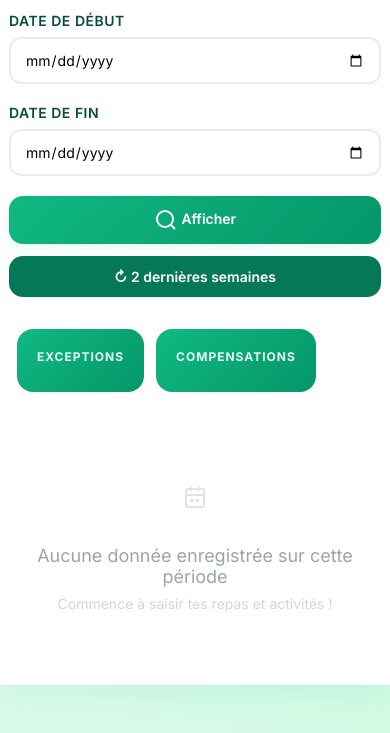
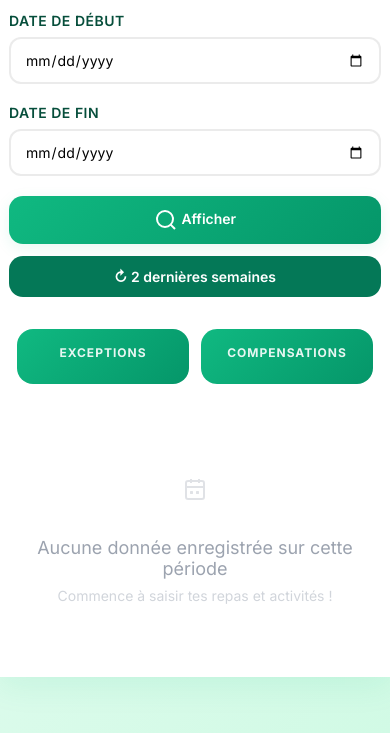
Before and after one commit to pespay-cmyk/nutristep, a Flask app: template templates/meals_recap.html in a window 390 px wide. Shown: the part 111-844 px from the top of the page. Run offline with Flask 3, Linux system fonts and the light colour scheme; the template is opened without the code that fills it, so the values that code supplies are empty.

Commit message:
Responsive sur ajout de repas, bouton plus joli et couleur restante

```diff
--- a/static/responsive.css
+++ b/static/responsive.css
@@ -101,6 +101,20 @@
 
     .recap-table {
         min-width: 800px; /* Force largeur minimum */
+        margin: 0 auto; /* Centrer le tableau */
+    }
+
+    /* Pastilles exceptions/compensations : centrées et même taille */
+    .summary-stats {
+        grid-template-columns: repeat(2, 1fr) !important;
+        gap: 12px !important;
+        justify-content: center !important;
+        max-width: 100% !important;
+    }
+
+    .summary-card {
+        width: 100% !important;
+        padding: 16px !important;
     }
 
     /* Stats en 2 colonnes au lieu de 4 */
--- a/templates/meals_recap.html
+++ b/templates/meals_recap.html
@@ -223,7 +223,8 @@
         .recap-table {
             width: 100% !important;
             min-width: auto !important;
-            table-layout: auto !important;
+            table-layout: fixed !important;
+            margin: 0 auto !important;
         }
 
         .recap-table thead th,
@@ -250,7 +251,15 @@
         }
 
         .summary-stats {
-            grid-template-columns: repeat(2, 1fr);
+            grid-template-columns: repeat(2, 1fr) !important;
+            gap: 12px !important;
+            justify-content: center !important;
+            width: 100% !important;
+            max-width: 100% !important;
+        }
+
+        .summary-card {
+            width: 100% !important;
         }
 
         .summary-card .value {
@@ -351,12 +360,11 @@
 
         /* Mode scroll horizontal pour le tableau sur mobile */
         .card > div {
-            overflow-x: auto;
-            -webkit-overflow-scrolling: touch;
+            overflow-x: auto !important;
+            -webkit-overflow-scrolling: touch !important;
+            width: 100% !important;
+            margin: 0 !important;
         }
-
-
-
 
         /* FORCER utilisation de toute la largeur */
         .content {
@@ -484,17 +492,15 @@
     </form>
 
     <!-- Statistiques résumées -->
-    <div class="recap-stats-grid" style="display: grid; grid-template-columns: 1fr 1fr; gap: 16px;">
-    <div class="summary-stats" style="grid-template-columns: repeat(2, 1fr);">
-        <div class="summary-card">
+    <div class="summary-stats" style="display: grid; grid-template-columns: repeat(2, 1fr); gap: 16px; margin-bottom: 24px; width: 100%; max-width: 100%;">
+        <div class="summary-card" style="width: 100%;">
             <h3>Exceptions</h3>
             <div class="value">{{ stats.total_exceptions }}</div>
         </div>
-        <div class="summary-card">
+        <div class="summary-card" style="width: 100%;">
             <h3>Compensations</h3>
             <div class="value">{{ stats.total_equilibrages }}</div>
         </div>
-    </div>
     </div>
 
     {% if days_data %}
```
Also changed, not shown: templates/meals.html (+41 -16 lines), templates/icons.svg.
